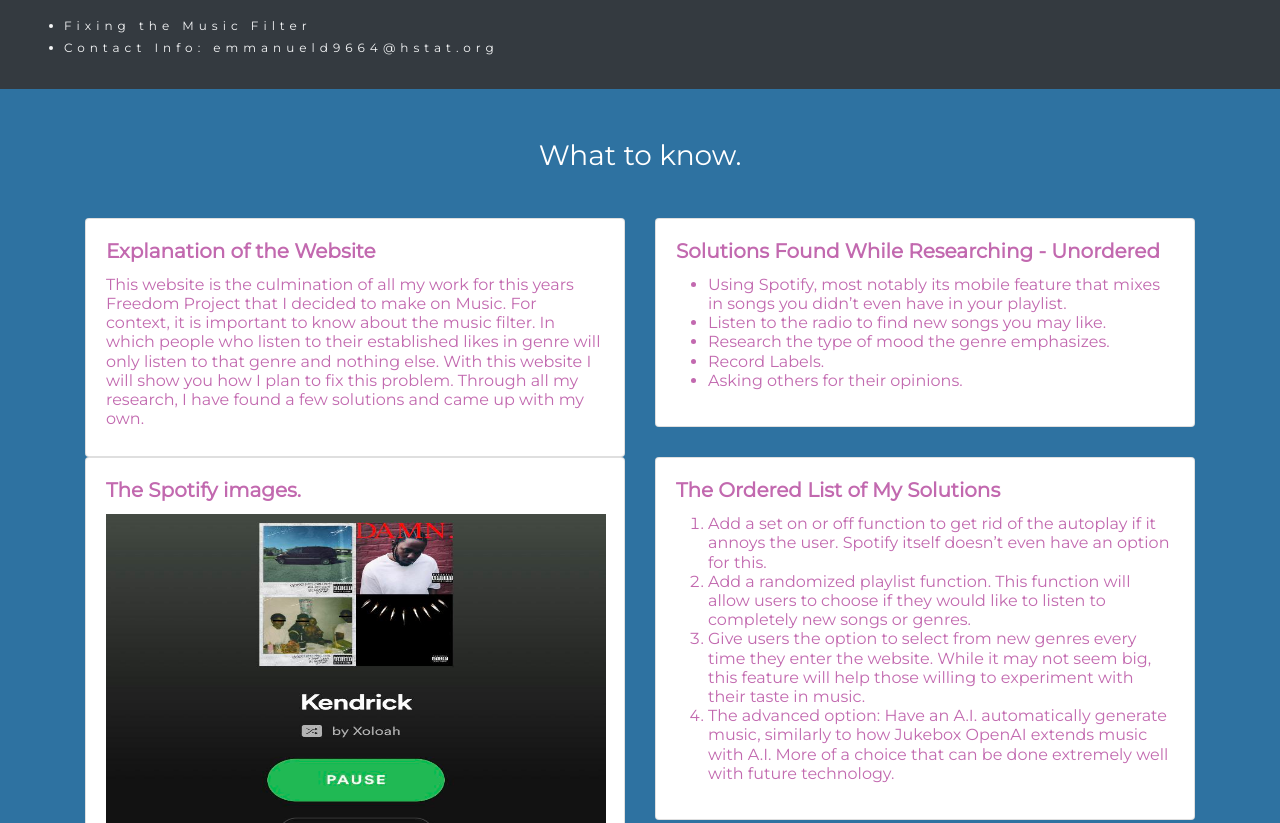
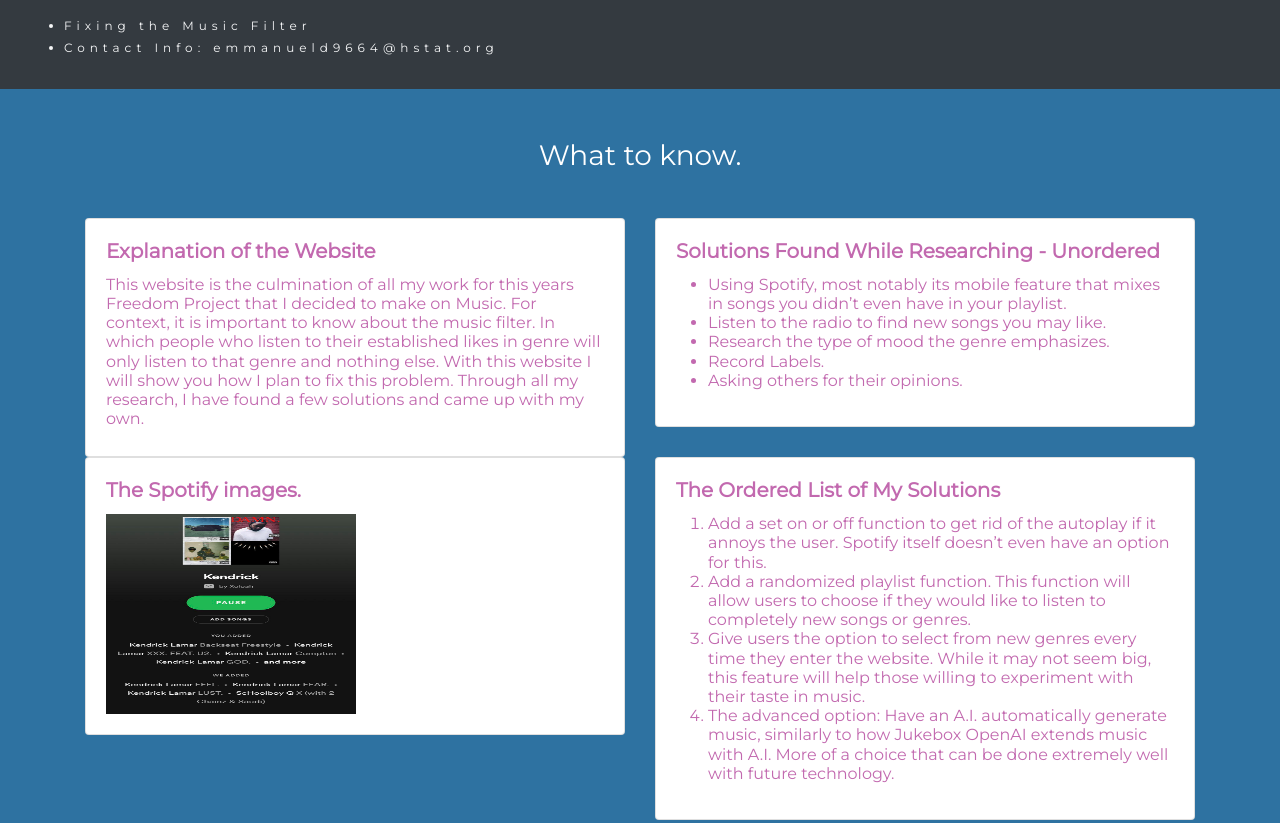
Before and after one commit to emmanueld9664/sep10-freedom-project, a plain HTML site: page index.html in a window 1280 px wide. Shown: the top 823 px of the page. Drawn offline with nearby package versions, Linux system fonts and the light colour scheme; a script that the page names is missing.

Commit message:
image fix

```diff
--- a/index.html
+++ b/index.html
@@ -96,7 +96,7 @@
                     <div class="card">
                                 <div class="card-body">
                             <h5 class="card-title">The Spotify images.</h5>
-                            <img src="mzkrjyk74er31.jpg" alt="Spotify Example" width="500" height="600">
+                            <img src="mzkrjyk74er31.jpg" alt="Spotify Example" width="250" height="200">
                         </div>
                     </div>
                 </div>
```
